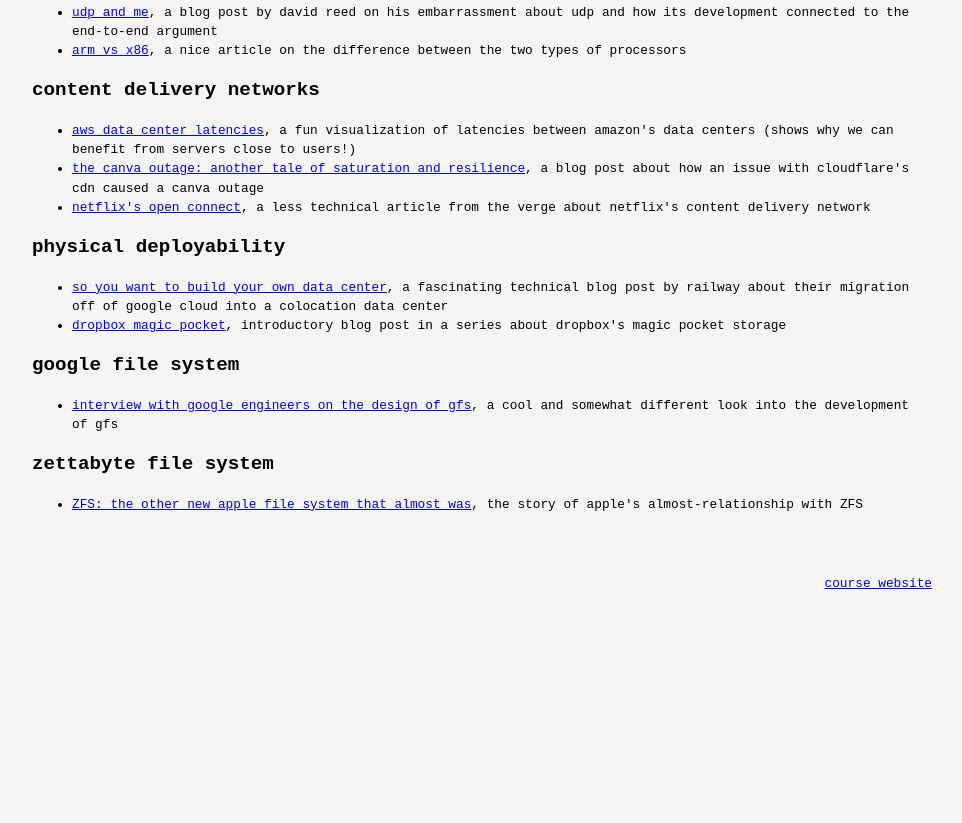
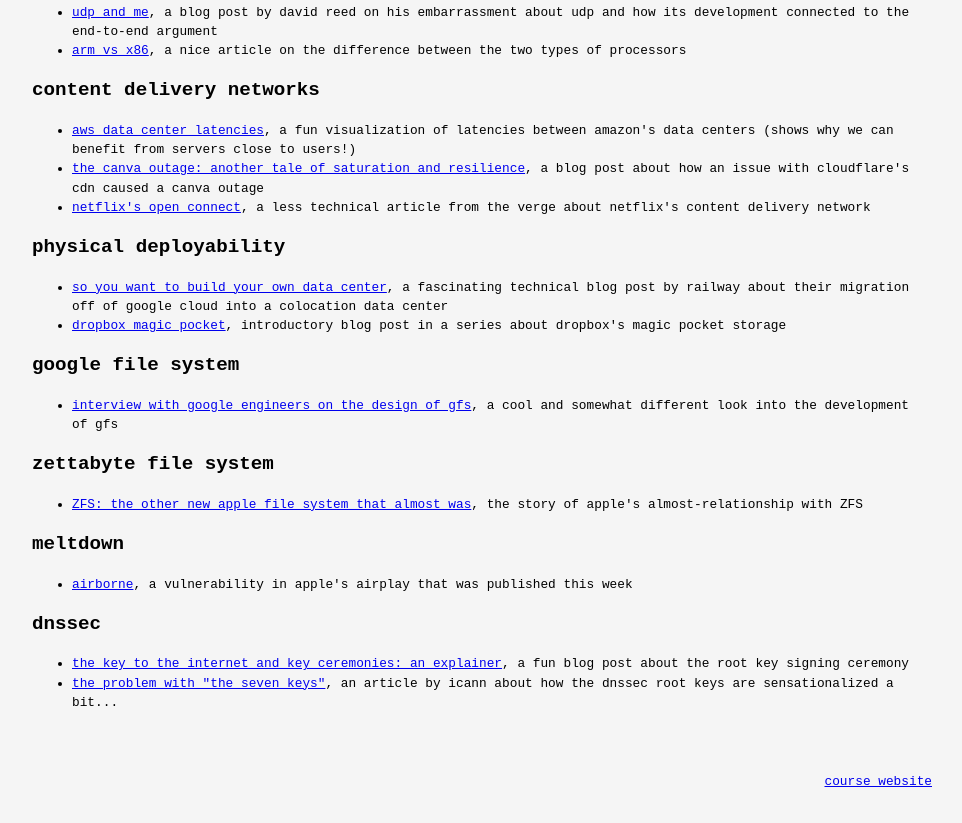
Before and after one commit to liliwilson/tidbits, a plain HTML site: page index.html in a window 1280 px wide. Shown: the part 915-1738 px from the top of the page, without its empty margins (158-1120 px from the left). Before the commit the page ends 1548 px from the top, so only its background shows below. Drawn offline with Linux system fonts and the light colour scheme.

Commit message:
meltdown and dnssec

```diff
--- a/index.html
+++ b/index.html
@@ -110,15 +110,26 @@
     <h2>zettabyte file system</h2>
     <ul>
         <li> <a href="https://arstechnica.com/gadgets/2016/06/zfs-the-other-new-apple-file-system-that-almost-was-until-it-wasnt/"
-                target="_blank"> ZFS: the other new apple file system that almost was</a>, the story of apple's almost-relationship with ZFS</li>
+                target="_blank"> ZFS: the other new apple file system that almost was</a>, the story of apple's
+            almost-relationship with ZFS</li>
     </ul>
 
 
+    <h2>meltdown</h2>
+    <ul>
+        <li> <a href="https://www.oligo.security/blog/airborne" target="_blank"> airborne</a>, a vulnerability in
+            apple's airplay that was published this week</li>
+    </ul>
 
 
-
-
-
+    <h2>dnssec</h2>
+    <ul>
+        <li> <a href="https://kimdavies.com/key-ceremony-primer" target="_blank">the key to the internet and key
+                ceremonies: an explainer</a>, a fun blog post about the root key signing ceremony</li>
+        <li> <a href="https://www.icann.org/en/blogs/details/the-problem-with-the-seven-keys-13-2-2017-en"
+                target="_blank">the problem with "the seven keys"</a>, an article by icann about how the dnssec root
+            keys are sensationalized a bit...</li>
+    </ul>
 
 
     <div class="footer">
```
